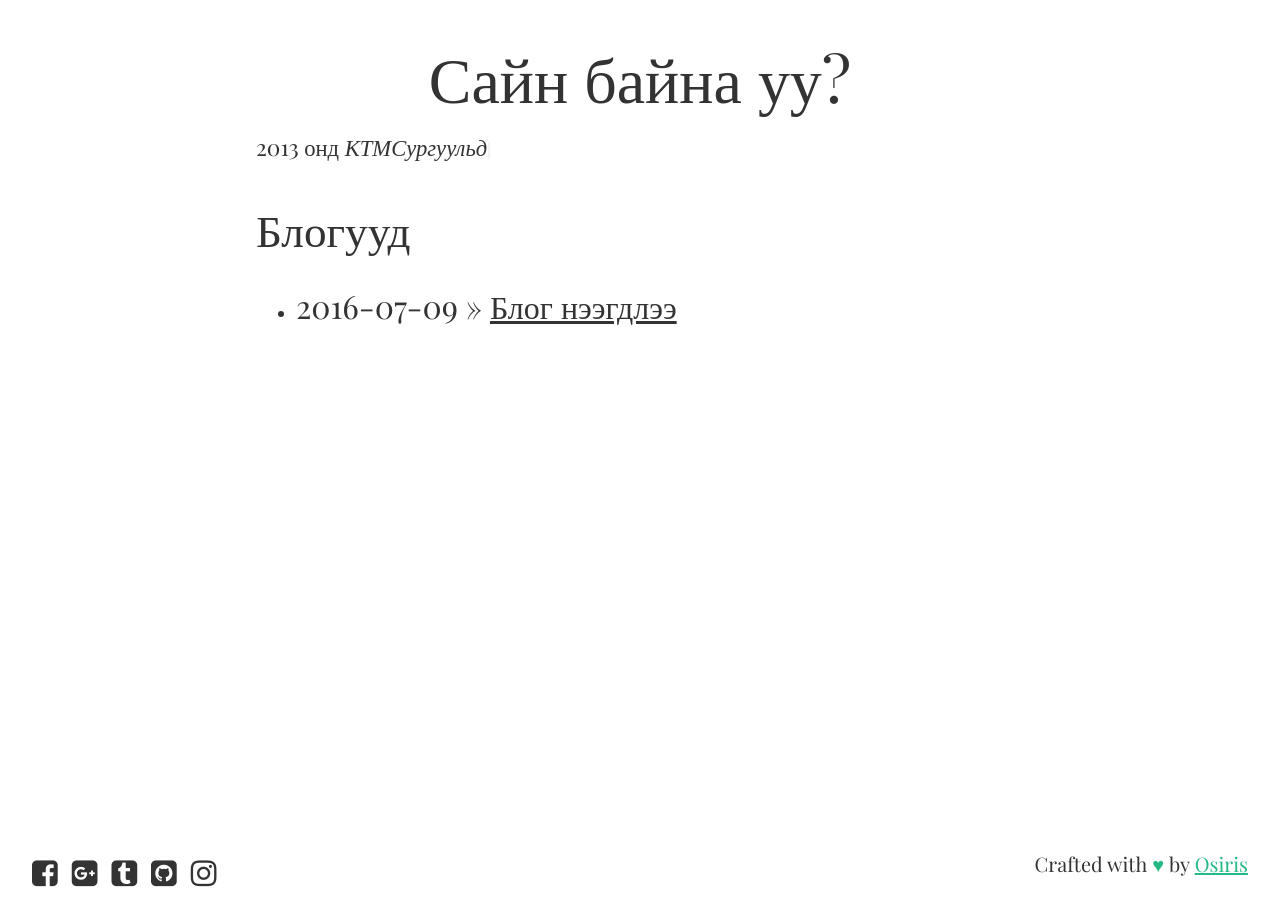
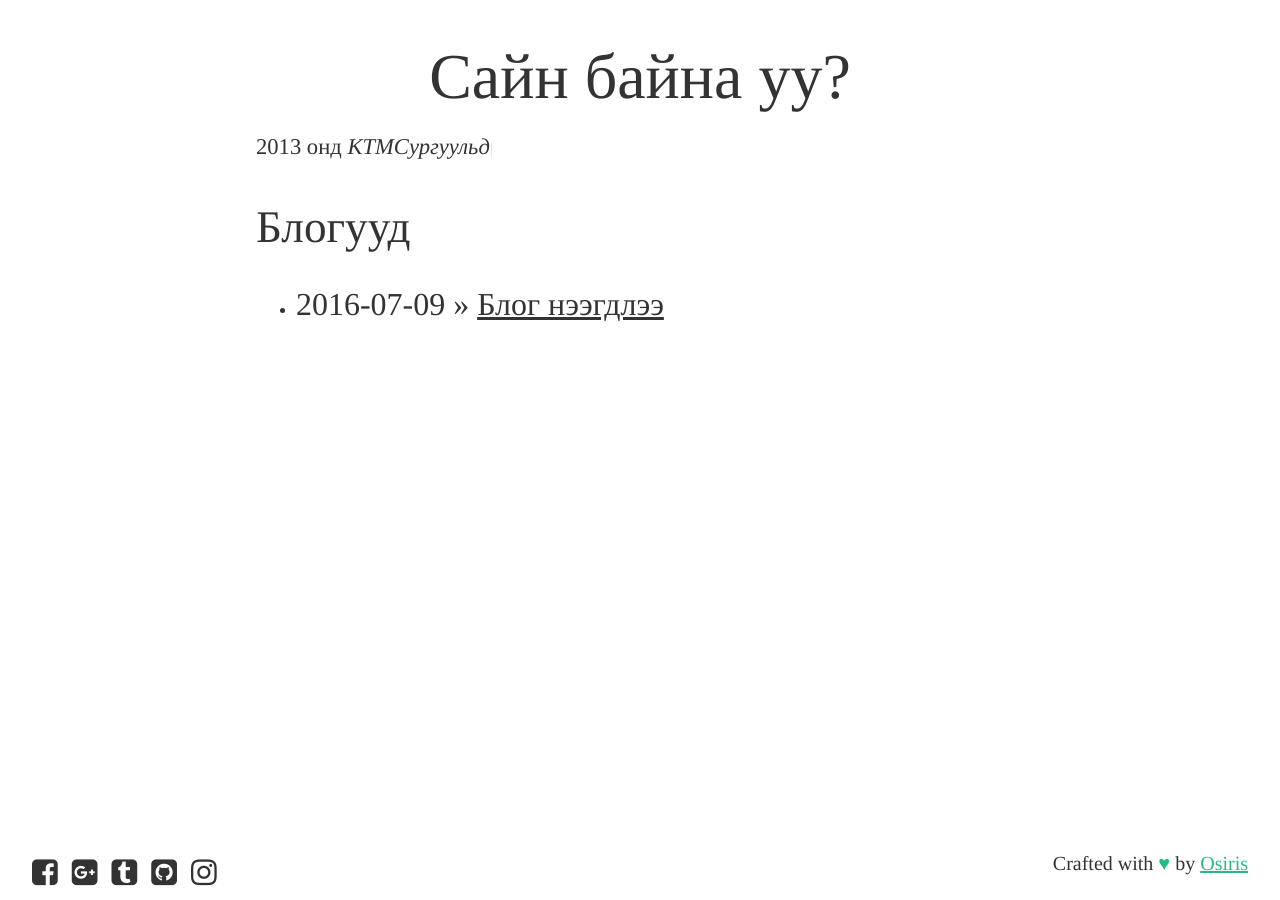
Before and after one commit to Ds3c-ctf-team/enkhee-Osiris.github.io-old, a Jekyll site: the page built from index.html, in a window 1280 px wide. Built offline with Jekyll 4.4.1, drawn with Linux system fonts in a browser that asks for light colours; nearby versions of some CDN libraries; some web fonts are replaced.

Commit message:
Update Layout

```diff
--- a/_layouts/default.html
+++ b/_layouts/default.html
@@ -4,7 +4,7 @@
 <head>
     <meta http-equiv="Content-Type" content="text/html;charset=UTF-8">
     <meta name="viewport" content="width=device-width, user-scalable=no, initial-scale=1.0, maximum-scale=1.0, minimum-scale=1.0">
-    <link rel="stylesheet" href="https://fonts.googleapis.com/css?family=Playfair+Display:400,400i,700&subset=cyrillic">
+    <link rel="stylesheet" href="https://fonts.googleapis.com/css?family=Tinos:400,400i,700&subset=cyrillic,cyrillic-ext">
     <link rel="stylesheet" href="https://maxcdn.bootstrapcdn.com/font-awesome/4.6.3/css/font-awesome.min.css">
     <link rel="stylesheet" href="/css/furtive.css">
     <link rel="stylesheet" href="/css/main.css">
--- a/css/main.css
+++ b/css/main.css
@@ -3,7 +3,7 @@ html {
 }
 
 body {
-    font-family: 'Playfair Display', serif;
+    font-family: 'Tinos', serif;
     min-height: 100%;
     display: flex;
     flex-direction: column;
```
